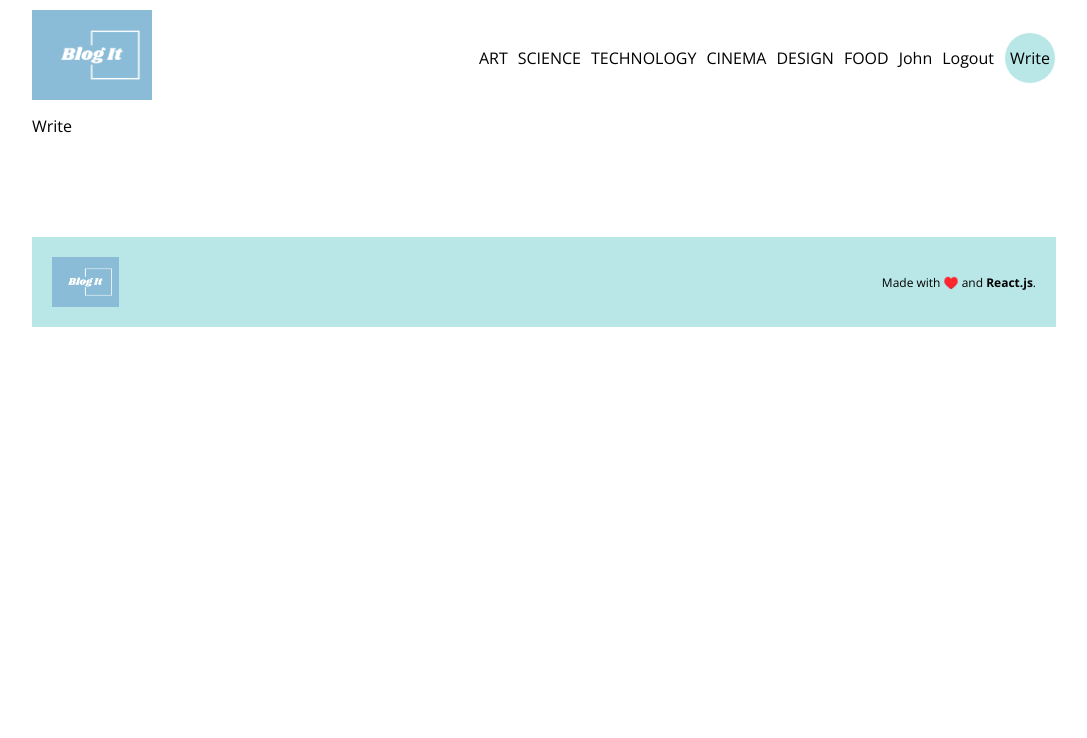
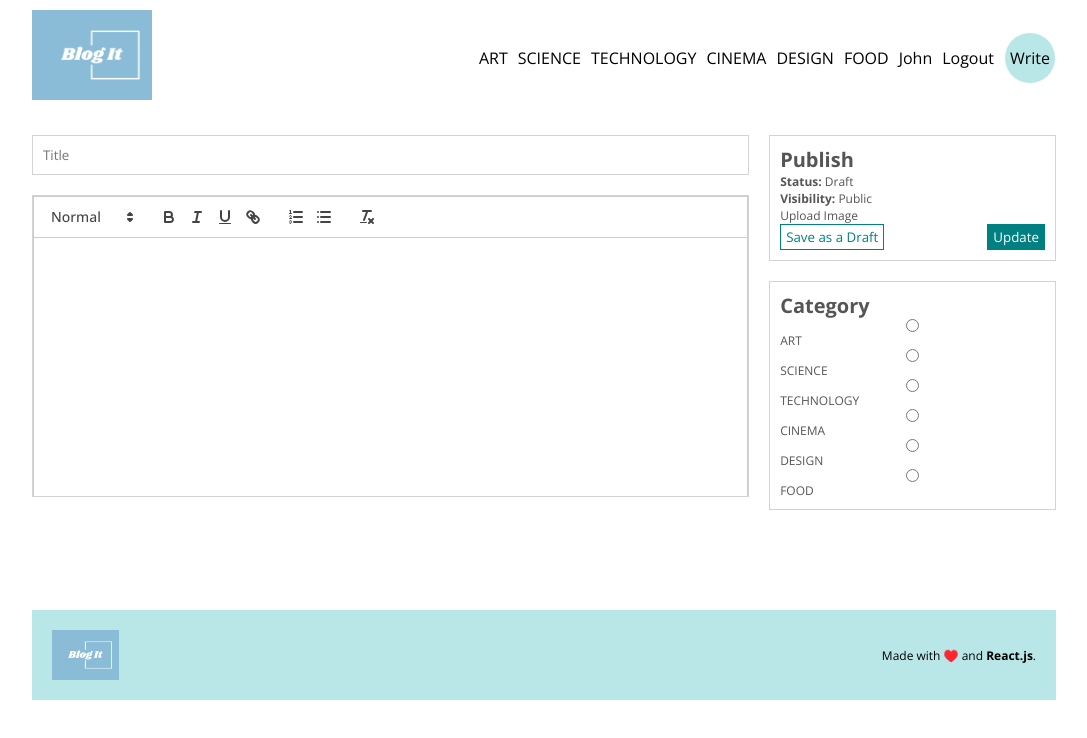
Before and after one commit to Vidur7/BlogApp, a React (Create React App) app: page /write in a window 1280 px wide. Shown: the top 738 px of the page, without its empty margins (96-1183 px from the left). Built offline with nearby package versions, Linux system fonts and the light colour scheme.

Commit message:
Update4.0

```diff
--- a/package.json
+++ b/package.json
@@ -8,6 +8,7 @@
     "@testing-library/user-event": "^13.5.0",
     "react": "^18.0.0",
     "react-dom": "^18.0.0",
+    "react-quill": "^2.0.0",
     "react-router-dom": "^6.8.1",
     "react-scripts": "5.0.1",
     "sass": "^1.58.0",
--- a/src/App.js
+++ b/src/App.js
@@ -19,6 +19,7 @@
       <Navbar/>
       <Outlet/>
       <Footer/>
+
     </>
   )
 }
--- /dev/null
+++ b/src/components/Menu.jsx
@@ -0,0 +1,44 @@
+import React from "react";
+
+const Menu = ()=> {
+      const posts = [
+    {
+      id: 1,
+      title: "Lorem ipsum dolor sit amet consectetur adipisicing elit",
+      desc: "Lorem, ipsum dolor sit amet consectetur adipisicing elit. A possimus excepturi aliquid nihil cumque ipsam facere aperiam at! Ea dolorem ratione sit debitis deserunt repellendus numquam ab vel perspiciatis corporis!",
+      img: "https://images.pexels.com/photos/7008010/pexels-photo-7008010.jpeg?auto=compress&cs=tinysrgb&w=1260&h=750&dpr=2",
+    },
+    {
+      id: 2,
+      title: "Lorem ipsum dolor sit amet consectetur adipisicing elit",
+      desc: "Lorem, ipsum dolor sit amet consectetur adipisicing elit. A possimus excepturi aliquid nihil cumque ipsam facere aperiam at! Ea dolorem ratione sit debitis deserunt repellendus numquam ab vel perspiciatis corporis!",
+      img: "https://images.pexels.com/photos/6489663/pexels-photo-6489663.jpeg?auto=compress&cs=tinysrgb&w=1260&h=750&dpr=2",
+    },
+    {
+      id: 3,
+      title: "Lorem ipsum dolor sit amet consectetur adipisicing elit",
+      desc: "Lorem, ipsum dolor sit amet consectetur adipisicing elit. A possimus excepturi aliquid nihil cumque ipsam facere aperiam at! Ea dolorem ratione sit debitis deserunt repellendus numquam ab vel perspiciatis corporis!",
+      img: "https://images.pexels.com/photos/4230630/pexels-photo-4230630.jpeg?auto=compress&cs=tinysrgb&w=1260&h=750&dpr=2",
+    },
+    {
+      id: 4,
+      title: "Lorem ipsum dolor sit amet consectetur adipisicing elit",
+      desc: "Lorem, ipsum dolor sit amet consectetur adipisicing elit. A possimus excepturi aliquid nihil cumque ipsam facere aperiam at! Ea dolorem ratione sit debitis deserunt repellendus numquam ab vel perspiciatis corporis!",
+      img: "https://images.pexels.com/photos/6157049/pexels-photo-6157049.jpeg?auto=compress&cs=tinysrgb&w=1260&h=750&dpr=2",
+    },
+  ];
+      return (
+        <div className="menu">
+          <h1>Other posts you may like</h1>
+          {posts.map((post) => (
+            <div className="post" key={post.id}>
+              <img src={`../upload/${post?.img}`} alt="" />
+              <h2>{post.title}</h2>
+              <button>Read More</button>
+            </div>
+          ))}
+        </div>
+      );
+    };
+
+    export default Menu;
--- a/src/pages/Single.jsx
+++ b/src/pages/Single.jsx
@@ -1,7 +1,8 @@
 import React from "react";
 import Edit from "..//img/edit.png";
 import Delete from "..//img/delete.png";
-import {Link} from 'react-router-dom'
+import {Link} from 'react-router-dom';
+import Menu from "../components/Menu";
 
 
 const Single = () => {
@@ -23,11 +24,11 @@
             </div>
             </div>
             <h1>Lorem ipsum, dolor sit amet consectetur adipisicing elit. Magni voluptatum voluptate consectetur corrupti! Ratione, perspiciatis labore sed ea, corrupti dignissimos maiores quaerat numquam ab facilis reprehenderit ducimus ipsa animi voluptas.</h1>
-            <p>Lorem ipsum dolor sit amet consectetur adipisicing elit. Voluptas odio tempora facilis quisquam doloribus est. Quod exercitationem dolorem, impedit fugit at dolore, quae rem reiciendis facere magnam ipsam temporibus ad?</p>
+            <p>Lorem ipsum dolor sit, amet consectetur adipisicing elit. Velit harum cumque laborum et ducimus minus sapiente asperiores dolorum voluptate laboriosam nobis mollitia vel voluptatibus aut amet molestias quod, hic temporibus.</p>
             </div>
-            <div className="menu">m</div>
+            <Menu/>
         </div>
-    )
-}
+    );
+};
 
 export default Single
--- a/src/pages/Write.jsx
+++ b/src/pages/Write.jsx
@@ -1,8 +1,51 @@
-import React from "react";
+import React, { useState } from "react";
+import ReactQuill from 'react-quill';
+import 'react-quill/dist/quill.snow.css';
 
 const Write = () => {
+    const [value, setValue] = useState('');
+
     return(
-        <div>Write</div>
+        <div className="add">
+            <div className="content">
+                <input type="text" placeholder="Title" />
+                <div className="editorContainer">
+                <ReactQuill className="editor" theme="snow" value={value} onChange={setValue} />;
+                </div>
+            </div>
+            <div className="menu">
+                <div className="item">
+                    <h1>Publish</h1>
+                    <span>
+                        <b>Status: </b> Draft
+                    </span>
+                    <span>
+                        <b>Visibility: </b> Public
+                    </span>
+                    <input style={{display:"none"}} type="file" name="" id="file" />
+                    <label htmlFor="item">Upload Image</label>
+                    <div className="buttons">
+                        <button>Save as a Draft</button>
+                        <button>Update  </button>
+                    </div>
+                </div>
+                <div className="item">
+                    <h1>Category</h1>
+                    <input type="radio" name="cat" value="art" id="art" />
+                    <label htmlFor="art">ART</label>
+                    <input type="radio" name="cat" value="science" id="science" />
+                    <label htmlFor="science">SCIENCE</label>
+                    <input type="radio" name="cat" value="technology" id="technology" />
+                    <label htmlFor="technology">TECHNOLOGY</label>
+                    <input type="radio" name="cat" value="cinema" id="cinema" />
+                    <label htmlFor="cinema">CINEMA</label>
+                    <input type="radio" name="cat" value="design" id="design" />
+                    <label htmlFor="design">DESIGN</label>
+                    <input type="radio" name="cat" value="food" id="food" />
+                    <label htmlFor="food">FOOD</label>
+                </div>
+            </div>
+        </div>
     )
 }
 
--- a/src/style.scss
+++ b/src/style.scss
@@ -297,5 +297,90 @@
         }
       }
     }
+
+    //WRITE
+
+    .add {
+      margin-top: 20px;
+      display: flex;
+      gap: 20px;
+
+      .content {
+        flex: 5;
+        display: flex;
+        flex-direction: column;
+        gap: 20px;
+
+        input {
+          padding: 10px;
+          border: 1px solid lightgray;
+        }
+
+        .editorContainer {
+          height: 300px;
+          overflow: scroll;
+          border: 1px solid lightgray;
+
+          .editor {
+            height: 100%;
+            border: none;
+          }
+        }
+      }
+
+      .menu {
+        flex: 2;
+        display: flex;
+        flex-direction: column;
+        gap: 20px;
+
+        .item {
+          border: 1px solid lightgray;
+          padding: 10px;
+          flex:1;
+          display: flex;
+          flex-direction: column;
+          justify-content: space-between;
+          font-size: 12px;
+          color: #555;
+
+          h1{
+            font-size: 20px;
+          }
+
+          .file{
+            text-decoration: underline;
+            cursor: pointer;
+          }
+
+          .buttons{
+            display: flex;
+            justify-content: space-between;
+
+            :first-child{
+              cursor: pointer;
+              color: teal;
+              background-color: white;
+              border: 1px solid teal;
+              padding: 3px 5px;
+            }
+            :last-child{
+              cursor: pointer;
+              color: white;
+              background-color: teal;
+              border: 1px solid teal;
+              padding: 3px 5px;
+            }
+          }
+
+          .cat{
+            display: flex;
+            align-items: center;
+            gap: 2px;
+            color: teal;
+          }
+        }
+      }
+    }
   }
 }
```
Also changed, not shown: 1 other file (tests, documents, lock files or other folders).
